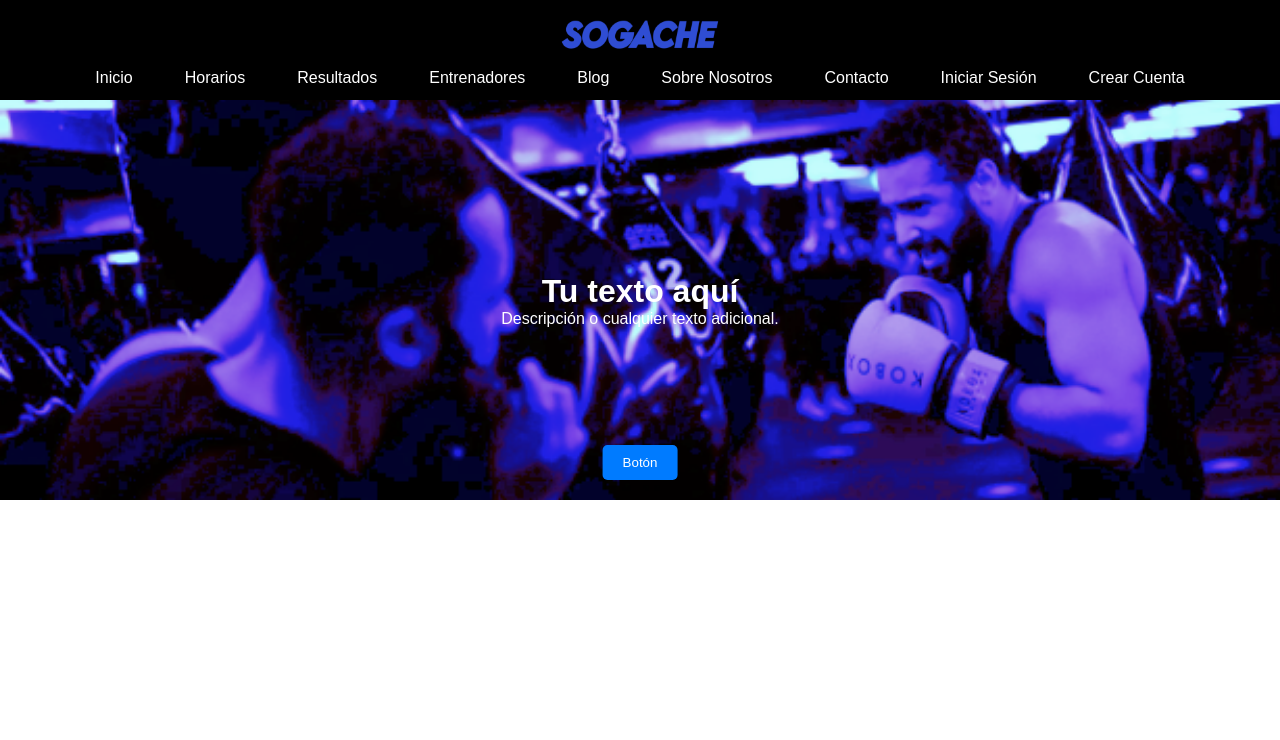
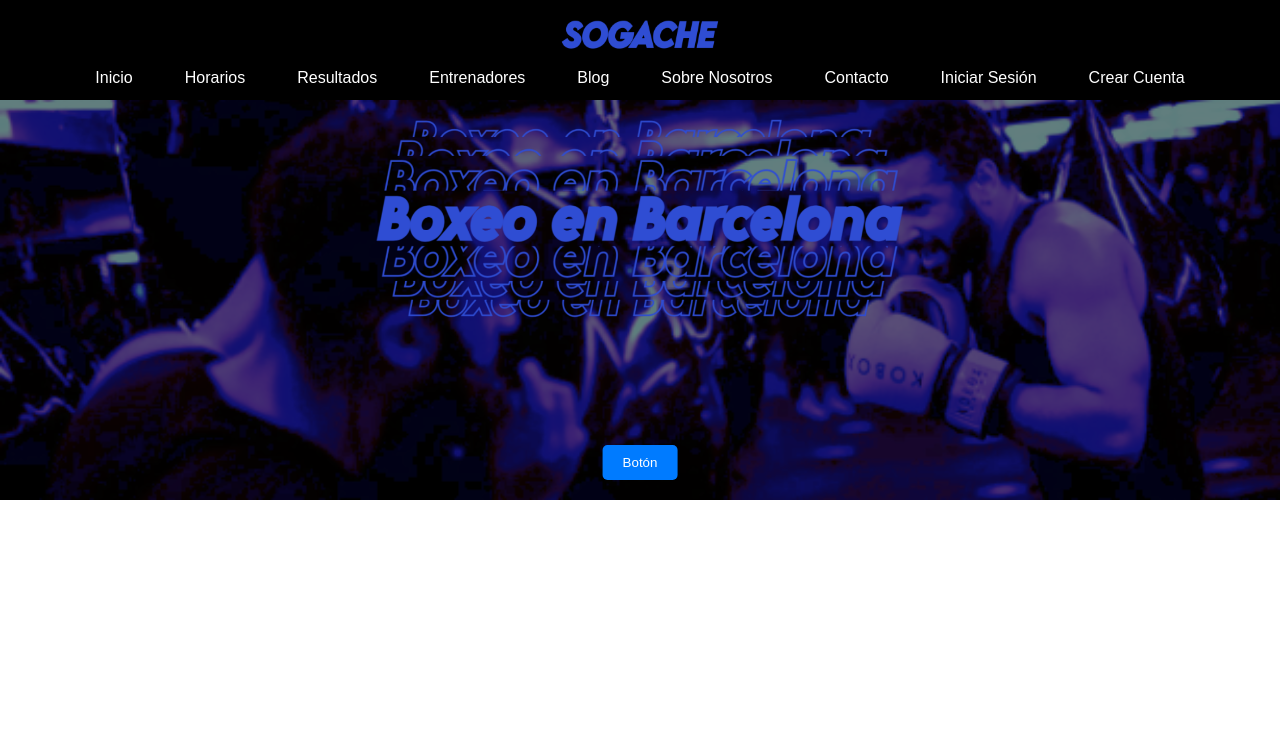
Before and after one commit to BipperTT/club_boxeo, a PHP site: page / in a window 1280 px wide. Shown: the top 740 px of the page. Run offline with PHP 8.4, Linux system fonts and the light colour scheme.

Commit message:
update index

```diff
--- a/proyecto-20240521T060509Z-001/proyecto/frontend/index.html
+++ b/proyecto-20240521T060509Z-001/proyecto/frontend/index.html
@@ -37,8 +37,7 @@
         <div class="fondo1">
 
             <div class="texto-encima">
-                <h1>Tu texto aquí</h1>
-                <p>Descripción o cualquier texto adicional.</p>
+                <img src="img/Boxeo-en-Barcelona.png">
             </div>
             <button class="boton-encima">Botón</button>
         </div>
--- a/proyecto-20240521T060509Z-001/proyecto/frontend/styles/index.css
+++ b/proyecto-20240521T060509Z-001/proyecto/frontend/styles/index.css
@@ -1,13 +1,16 @@
+
 .fondo1 {
     position: relative;
     background-image: url(../img/fondo_index.png);
-    background-color: #f0f0f0;
+    background-color: rgba(0, 0, 0, 0.5); /* Color de superposición con transparencia */
+    background-blend-mode: overlay;
     background-size: cover;
     background-position: center;
     width: 100%;
     height: 400px;
     display: flex;
-
+    justify-content: center;
+    align-items: center;
 }
 .mainindex{
     padding-top: 100px;
@@ -20,11 +23,15 @@
 
 .texto-encima {
     position: absolute;
-    top: 50%;
+    top: 30%;
     left: 50%;
     transform: translate(-50%, -50%);
     text-align: center;
     color: white;
+}
+
+.texto-encima img {
+    height: 250px;
 }
 
 .boton-encima {
```
Also changed, not shown: proyecto-20240521T060509Z-001/proyecto/frontend/img/Boxeo-en-Barcelona.png (added).
